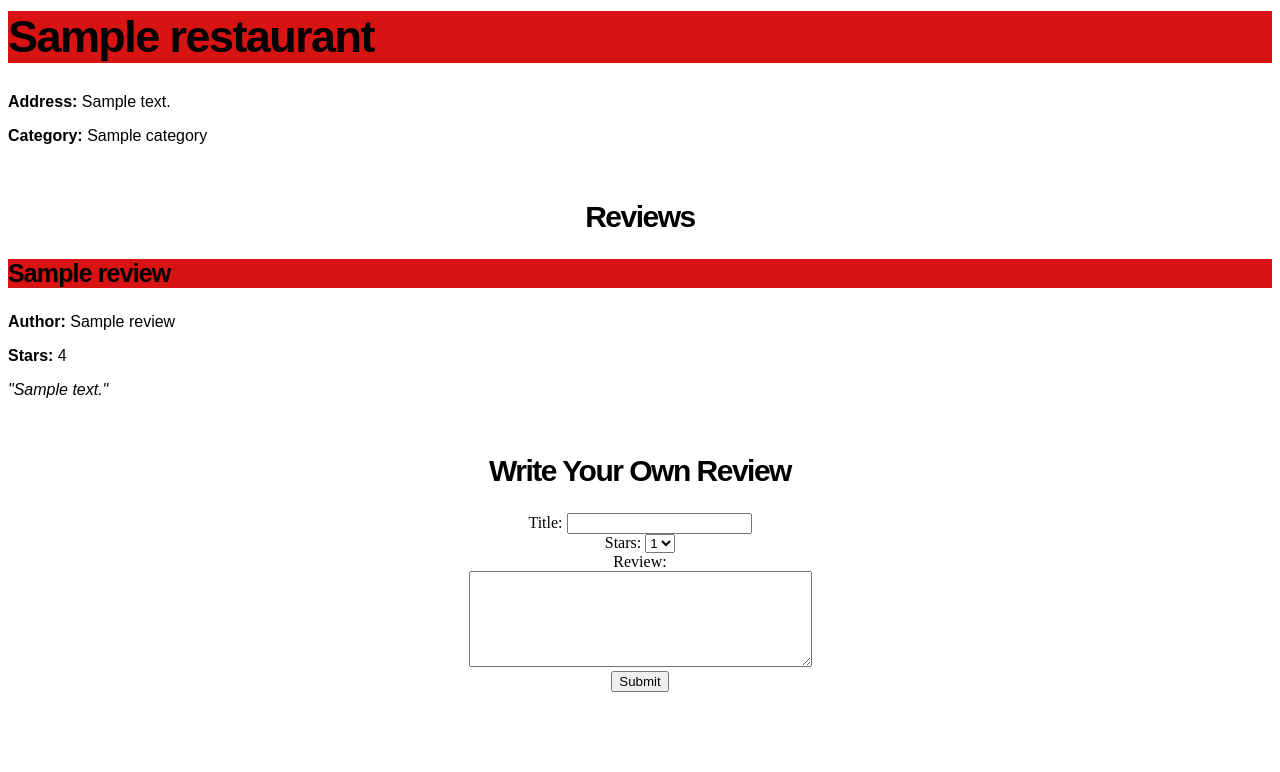
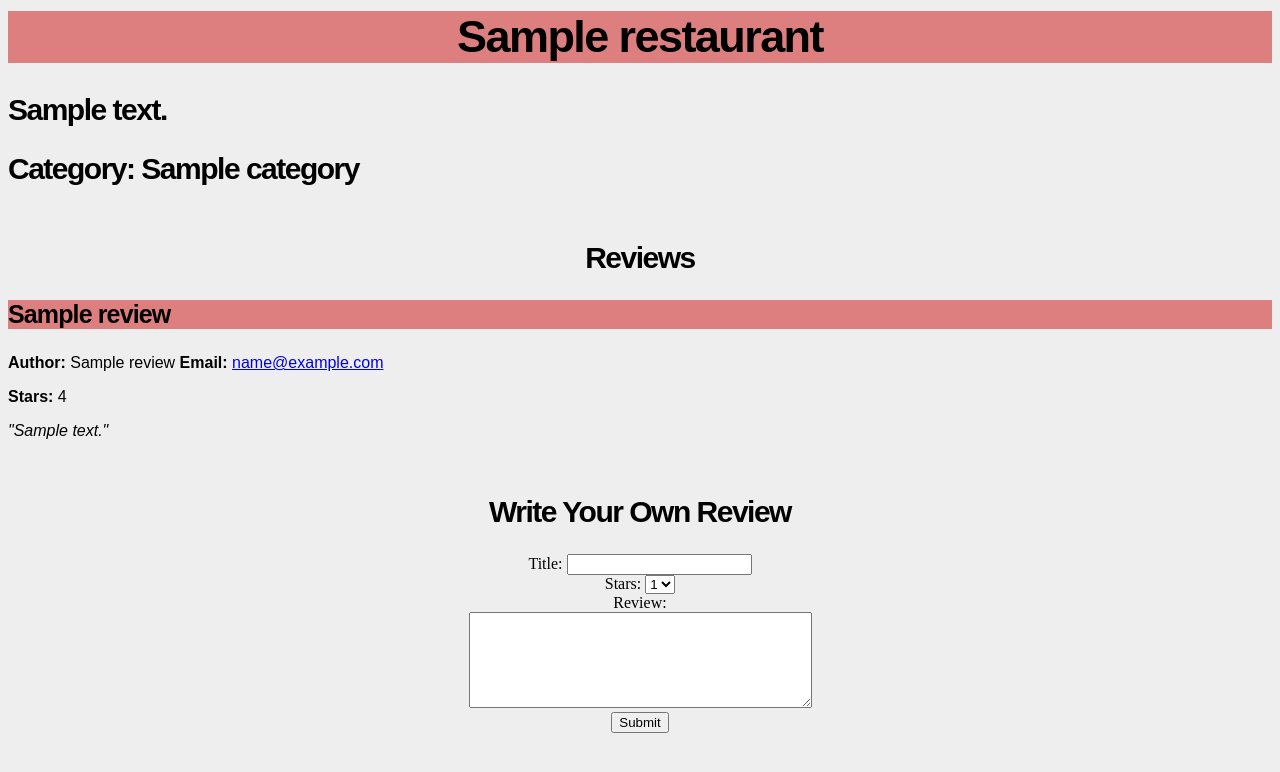
Before and after one commit to aSanchezzz/restaurant_reviewer, a Node server app: template views/restaurants.hbs in a window 1280 px wide. Shown: the top 772 px of the page. Run offline with Node 20, Linux system fonts and the light colour scheme; the template is opened without the code that fills it: most values are stand-ins (such as "Sample title", 1, 10 or a date in 2020).

Commit message:
new look

```diff
--- a/public/style.css
+++ b/public/style.css
@@ -1,5 +1,5 @@
 body {
-
+  background-color: #eee;
 }
 
 p {
@@ -7,6 +7,7 @@ p {
 }
 
 h1 {
+  text-align: center;
   font-size: 45px;
   margin-top: .25em;
 }
@@ -33,5 +34,15 @@ h1, h3, h4, h5, h6 {
     letter-spacing: -.035em;
     color: black;
     /* border-bottom: 2px solid black; */
-    background-color: rgb(216, 19, 19);
+    background-color: rgb(222, 127, 127);
 }
+
+h2.restaurant-info {
+  text-align: left;
+  font-family: Arial, Helvetica, sans-serif;
+  font-size: 30px;
+  font-weight: 600;
+  letter-spacing: -.05em;
+  /*border-top: 2px solid black;*/
+  padding-top: 0;
+}
--- a/server.js
+++ b/server.js
@@ -39,6 +39,7 @@ app.get('/restaurant/:id', function(req, res, next) {
       restaurant.address,
       restaurant.category,
       reviewer.name as reviewer_name,
+      reviewer.email,
       review.title,
       review.stars,
       review.review
--- a/views/layout.hbs
+++ b/views/layout.hbs
@@ -4,6 +4,7 @@
     <title>{{title}}</title>
     <meta charset="utf-8">
     <link rel='stylesheet' type='text/css' href='/static/style.css'>
+    <meta name="viewport" content="width=device-width, initial-scale=1.0">
   </head>
   <body>
     {{{body}}}
--- a/views/restaurants.hbs
+++ b/views/restaurants.hbs
@@ -1,11 +1,11 @@
 <h1>{{restaurant.restaurant_name}}</h1>
-<p><b>Address:</b> {{restaurant.address}}</p>
-<p><b>Category:</b> {{restaurant.category}}</p>
+<h2 class="restaurant-info">{{restaurant.address}}</h2>
+<h2 class="restaurant-info">Category: {{restaurant.category}}</h2>
 {{#if reviews}}
   <h2>Reviews</h2>
   {{#each reviews}}
     <h3>{{title}}</h3>
-    <p><b>Author:</b> {{reviewer_name}}</p>
+    <p><b>Author:</b> {{reviewer_name}} <b>Email:</b> <a href="link">{{email}}</a></p>
     <p><b>Stars: </b>{{stars}}</p>
     <p><i>"{{review}}"</i></p>
   {{/each}}
--- a/views/results.hbs
+++ b/views/results.hbs
@@ -1,6 +1,6 @@
 {{#each results}}
   <h1>{{name}}</h1>
-  <p><b>Restaurant ID:</b> {{id}}</p>
+  <!-- <p><b>Restaurant ID:</b> {{id}}</p> -->
   <p><b>Address:</b> {{address}}</p>
   <p><b>Category:</b> {{category}}</p>
   <a href="/restaurant/{{id}}">More Info</a>
```
